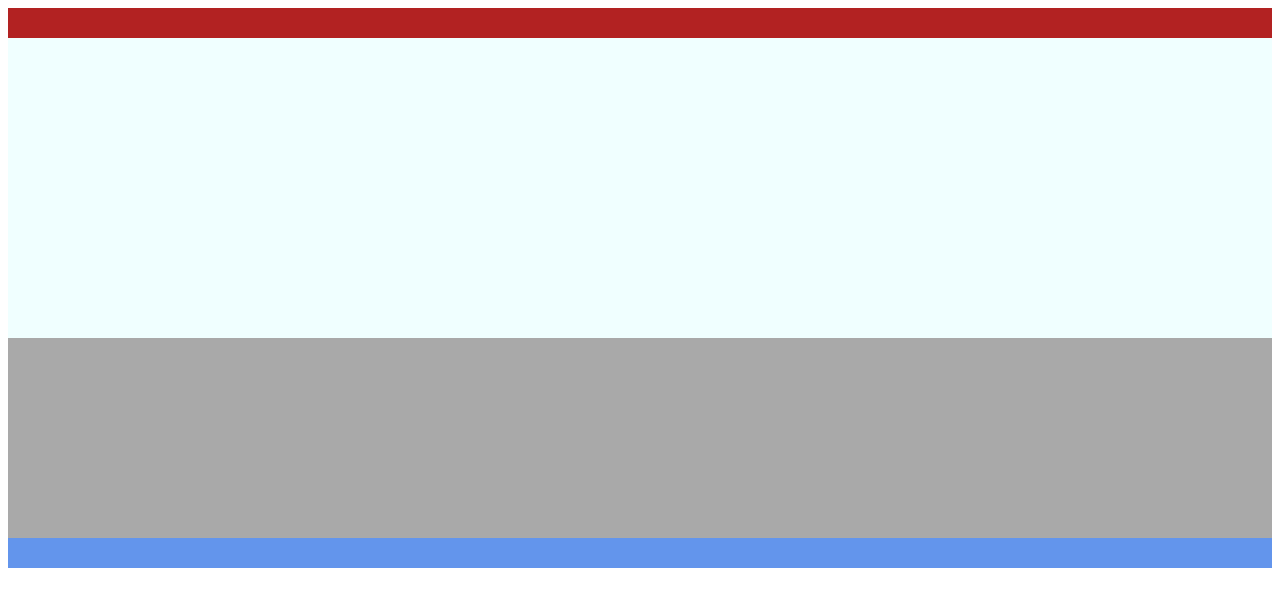
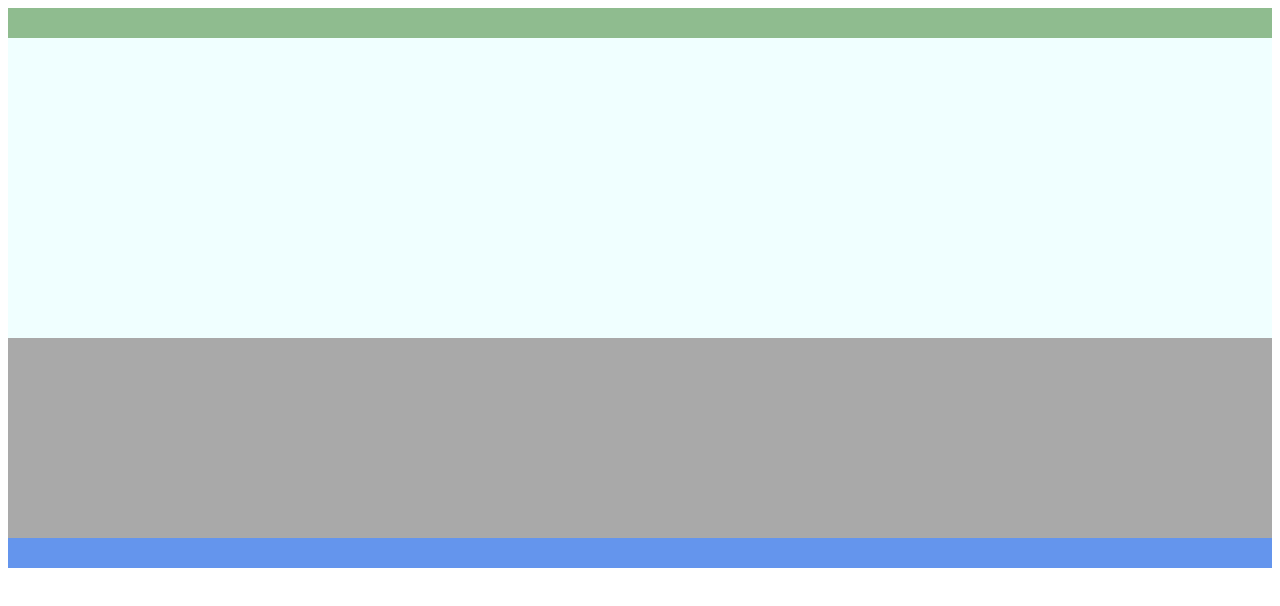
Before and after one commit to yu-miz/plactice, a plain HTML site: page index.html in a window 1280 px wide. Drawn offline with Linux system fonts and the light colour scheme.

Commit message:
ヘッドの色を緑にした。

```diff
--- a/css/style.css
+++ b/css/style.css
@@ -1,6 +1,6 @@
 #header {
 	height: 30px;
-    background-color: firebrick;
+    background-color: darkseagreen;
 }
 #main {
 	height: 300px;
```
